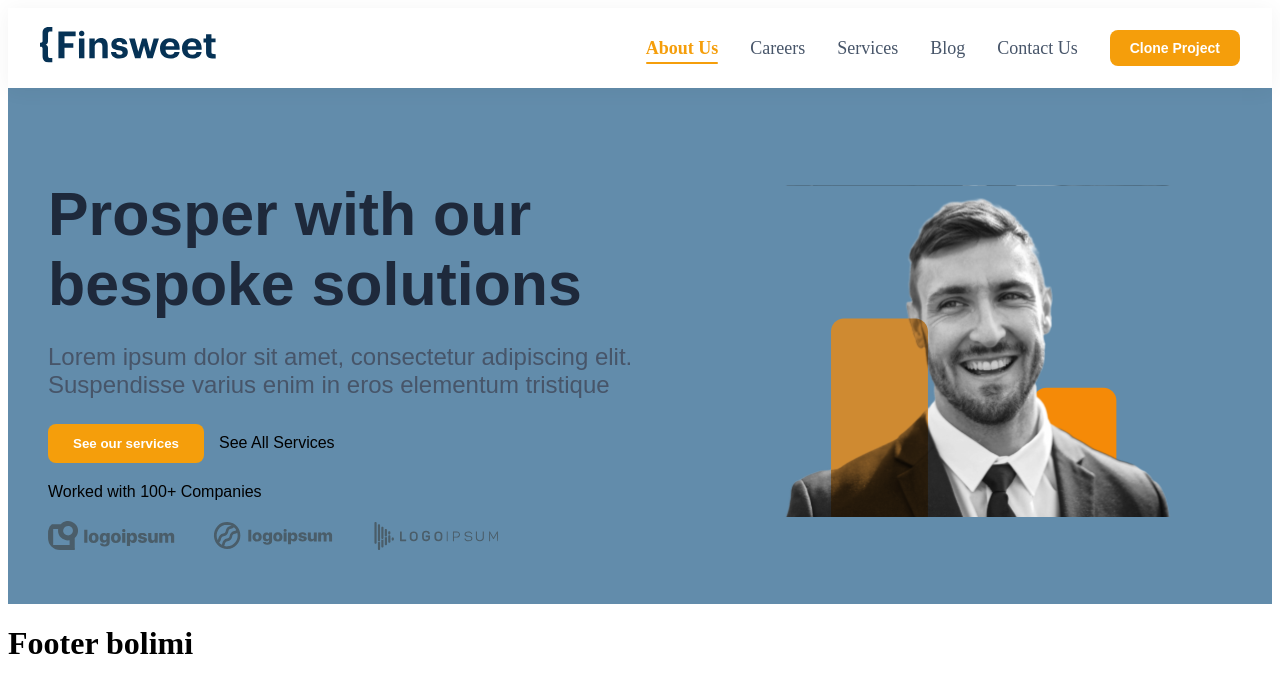
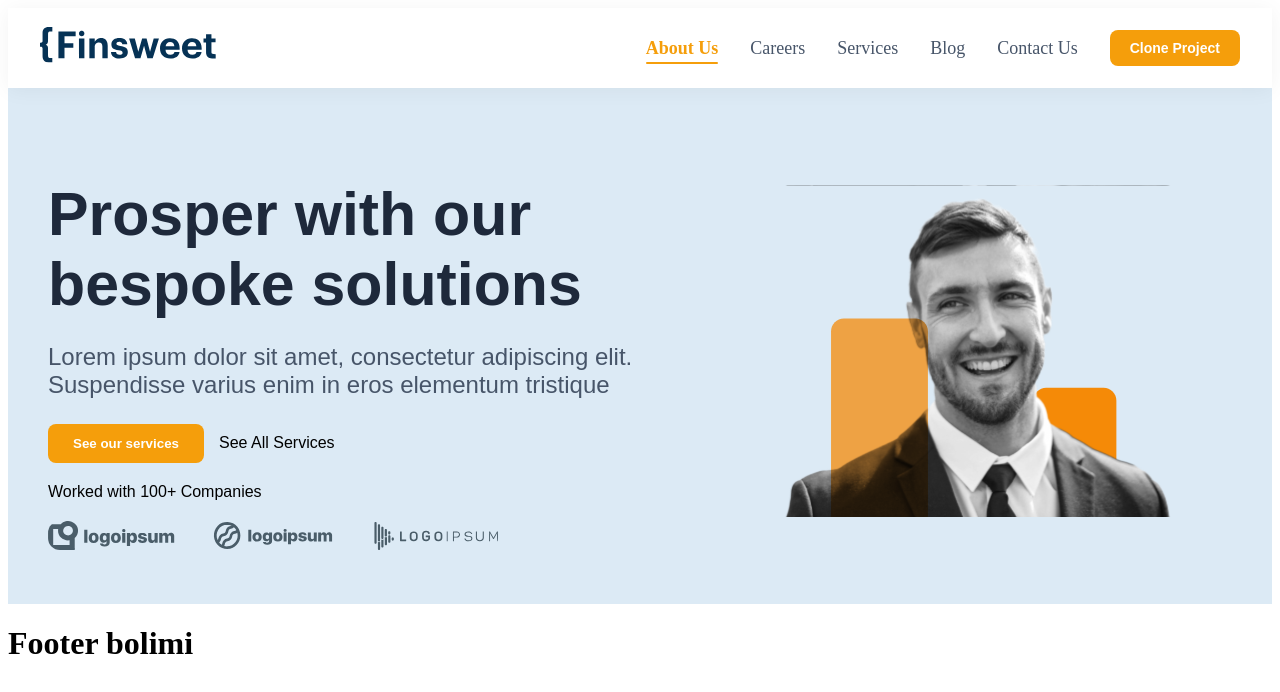
Before and after one commit to jomiy191-arch/react_figma, a React (Vite) app: page / in a window 1280 px wide. Shown: the top 692 px of the page. Built offline with nearby package versions, Linux system fonts and the light colour scheme.

Commit message:
Some changes

```diff
--- a/src/pages/About/About.css
+++ b/src/pages/About/About.css
@@ -1,7 +1,7 @@
 
 .about {
     padding: 50px 20px;
-    background-color: #628cab;
+    background-color: #DCEAF5;
     font-family: 'Arial', sans-serif;
 }
 
```
